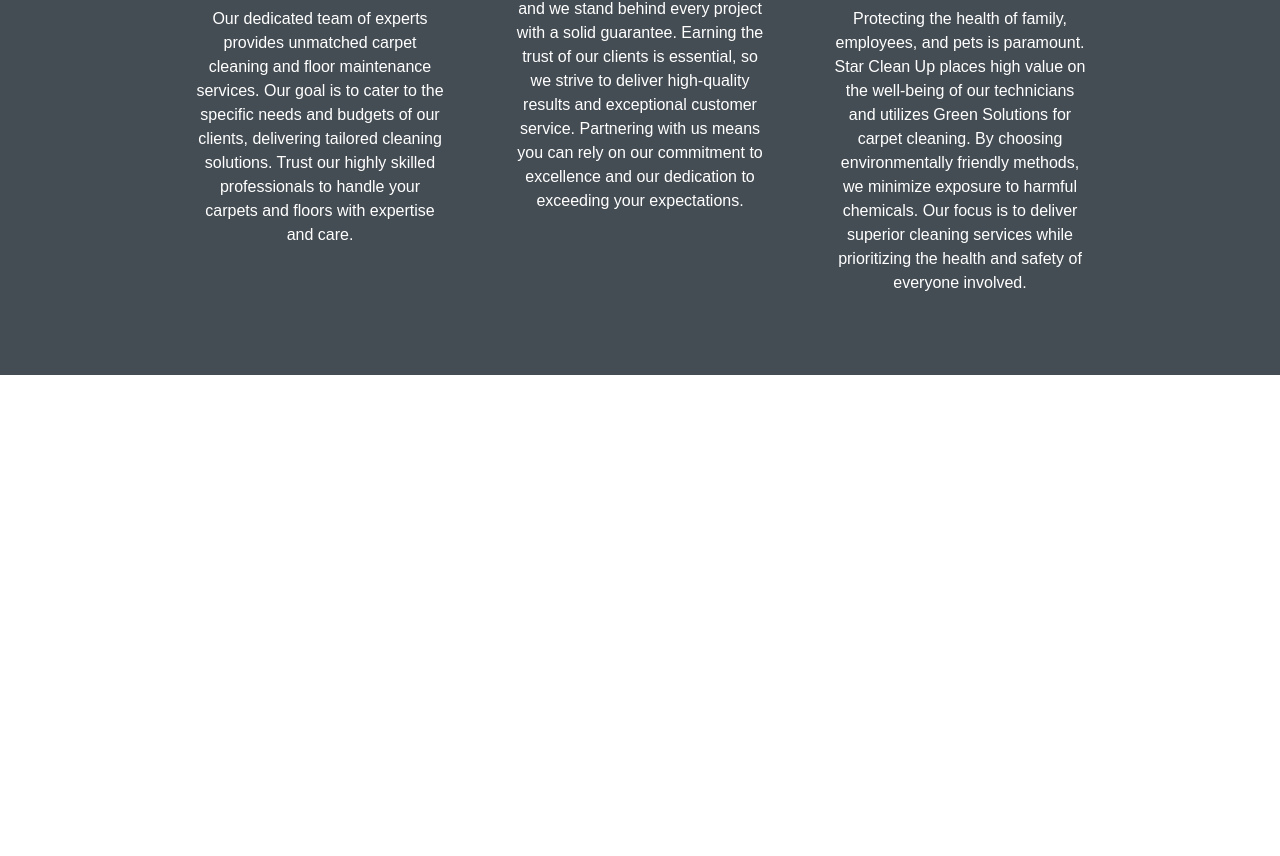
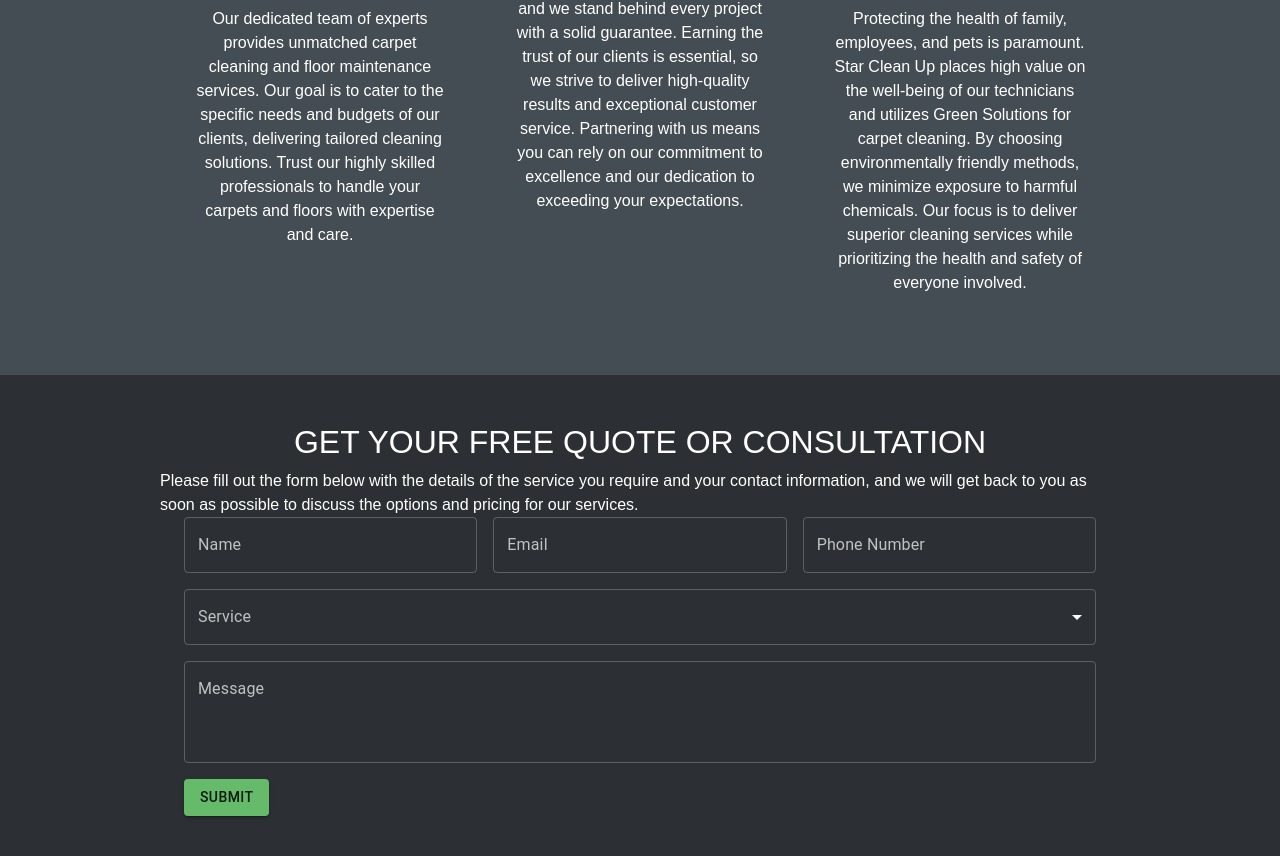
Before and after one commit to DBulacio/starcleanup_landing, a React (Create React App) app: page / in a window 1280 px wide. Shown: the part 3762-4618 px from the top of the page. Before the commit the page ends 4137 px from the top, so only its background shows below. Built offline with nearby package versions, Linux system fonts and the light colour scheme.

Commit message:
adding contact page form home

```diff
--- a/src/App.css
+++ b/src/App.css
@@ -247,6 +247,21 @@ p, h1 {
   background-color: var(--main);
 }
 
+/* CONTACT */
+.home__contact-bg {
+  background-color: var(--dark);
+  color: #fff;
+  display: flex;
+  flex-direction: column;
+  /* justify-content: center; */
+  align-items: center;
+  padding: 3rem 10rem;
+}
+.home__contact-input {
+  background-color: var(--dark-secondary);
+  color: #FFF !important
+}
+
 /* MEDIA */
 @media (max-width: 1300px) {
   .home-text {
--- a/src/components/home/Contact.js
+++ b/src/components/home/Contact.js
@@ -1,9 +1,127 @@
-import React from "react";
+import React, {useState} from "react";
+import Box from '@mui/material/Box';
+import { TextField, Button, Container, Grid, Select, MenuItem, InputLabel, FormControl, createTheme, ThemeProvider } from '@mui/material';
+
+const darkTheme = createTheme({
+  palette: {
+    mode: 'dark',
+  },
+});
+const successTheme = createTheme({
+  palette: {
+    success: {
+      main: '#4caf50', // Replace with your desired success color
+    },
+  },
+});
 
 const Contact = () => {
+  const [formData, setFormData] = useState({
+    name: '',
+    email: '',
+    phoneNumber: '',
+    service: '',
+    message: '',
+  });
+
+  const handleChange = (e) => {
+    setFormData({
+      ...formData,
+      [e.target.name]: e.target.value,
+    });
+  };
+
+  const handleSubmit = (e) => {
+    e.preventDefault();
+    // You can handle the form submission logic here, for now, let's log the data
+    console.log('Form Data:', formData);
+  };
   return (
-    <>
-    </>
+    <div className="home__contact-bg">
+      <h2>GET YOUR FREE QUOTE OR CONSULTATION</h2>
+      <p>Please fill out the form below with the details of the service you require and your contact information, and we will get back to you as soon as possible to discuss the options and pricing for our services.</p>
+
+      <ThemeProvider theme={darkTheme}>
+        <Container>
+
+          <Box sx={{ minWidth: 120 }}>
+            <form onSubmit={handleSubmit}>
+              <Grid container spacing={2}>
+                <Grid item xs={12} md={4}>
+                  <TextField
+                    label="Name"
+                    variant="outlined"
+                    fullWidth
+                    name="name"
+                    value={formData.name}
+                    onChange={handleChange}
+                    color="success"
+                  />
+                </Grid>
+                <Grid item xs={12} md={4}>
+                  <TextField
+                    label="Email"
+                    variant="outlined"
+                    fullWidth
+                    name="email"
+                    value={formData.email}
+                    onChange={handleChange}
+                    color="success"
+                  />
+                </Grid>
+                <Grid item xs={12} md={4}>
+                  <TextField
+                    label="Phone Number"
+                    variant="outlined"
+                    fullWidth
+                    name="phoneNumber"
+                    value={formData.phoneNumber}
+                    onChange={handleChange}
+                    color="success"
+                  />
+                </Grid>
+                <Grid item xs={12}>
+                  <FormControl fullWidth variant="outlined">
+                    <InputLabel id="service-label">Service</InputLabel>
+                    <Select
+                      label="Service"
+                      name="service"
+                      value={formData.service}
+                      onChange={handleChange}
+                      style={{ color: successTheme.palette.success.main }}
+                    >
+                      <MenuItem value="">Select Service</MenuItem>
+                      <MenuItem value="Travertine Polishing">Travertine Polishing</MenuItem>
+                      <MenuItem value="Terrazzo Floors Polishing">Terrazzo Floors Polishing</MenuItem>
+                      <MenuItem value="Tile & Grout">Tile & Grout</MenuItem>
+                      <MenuItem value="Carpet Cleaning">Carpet Cleaning</MenuItem>
+                    </Select>
+                  </FormControl>
+                </Grid>
+                <Grid item xs={12}>
+                  <TextField
+                    label="Message"
+                    variant="outlined"
+                    fullWidth
+                    multiline
+                    rows={3}
+                    name="message"
+                    value={formData.message}
+                    onChange={handleChange}
+                    color="success"
+                  />
+                </Grid>
+                <Grid item xs={12}>
+                  <Button type="submit" variant="contained" color="success">
+                    Submit
+                  </Button>
+                </Grid>
+              </Grid>
+            </form>
+          </Box>
+        </Container>
+      </ThemeProvider>
+    </div>
   )
 }
 
```
